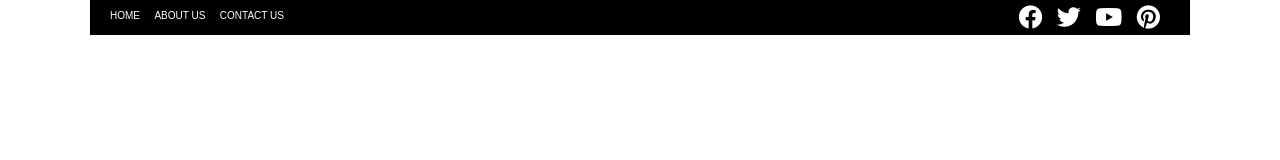
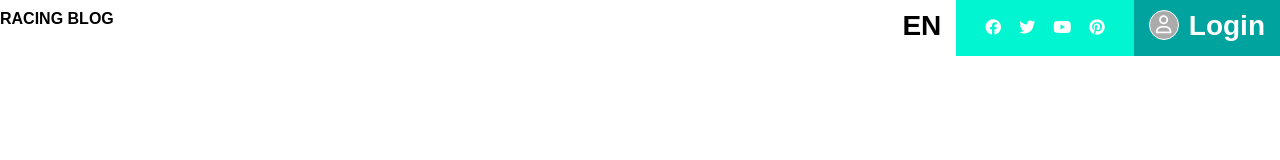
Before and after one commit to zachtix/racing_sport_blog, a plain HTML site: page index.html in a window 1280 px wide. Drawn offline with Linux system fonts and the light colour scheme.

Commit message:
test css

```diff
--- a/css/index.css
+++ b/css/index.css
@@ -15,28 +15,72 @@
   font-family: sans-serif;
   transition: 0.5s;
 }
-
 .topBar {
+  width: 100%;
+  background-color: var(--bark);
+}
+.warpper {
   display: flex;
   justify-content: space-between;
-  max-width: 1100px;
+  max-width: 1440px;
   margin: auto;
-  padding: 5px 20px;
-  background-color: black;
-  /* border: 1px solid red; */
+  background-color: white;
+
 }
 
-.topBar a {
-  font-size: 10px;
-  color: white;
-  margin-right: 10px;
+.topBarLeft h1 {
+  font-size: 16px;
+  color: black;
+  padding: 10px 0;
   text-transform: uppercase;
 }
 
-.topBar a:hover {
-  color: var(--gray-light);
+.topBarRight {
+  display: flex;
 }
 
-.topBar a i {
-  font-size: 24px;
+.topBarRight .start {
+  color: black;
+  text-transform: uppercase;
+  padding: 10px 15px;
+  font-size: 14px;
 }
+
+.topBarRight .center {
+  display: flex;
+  justify-content: space-between;
+  background-color: var(--blue-light);
+  padding: 10px 20px;
+}
+
+.topBarRight .center a {
+  padding: 7px;
+  margin: 2px;
+  border-radius: 50%;
+  color: white;
+}
+
+.topBarRight .center a:hover {
+  background-color: var(--gray-light);
+}
+
+.topBarRight .end {
+  display: flex;
+  padding: 10px 15px;
+  font-size: 14px;
+  background-color: var(--blue-dark);
+  color: white;
+}
+
+.topBarRight .end i {
+  font-size: 18px;
+  background-color: var(--gray-light);
+  border-radius: 50%;
+  padding: auto;
+  padding-top: 4px;
+  padding-left: 6px;
+  width: 30px;
+  height: 30px;
+  margin-right: 10px;
+  border: 1px solid white;
+}
--- a/index.html
+++ b/index.html
@@ -10,21 +10,30 @@
     crossorigin="anonymous"
     referrerpolicy="no-referrer"
   />
-  <title>Document</title>
+  <title>Racing Blog</title>
 </head>
 <body>
   <div class="topBar">
+    <div class="warpper">
       <div class="topBarLeft">
-      <a href="">home</a>
-      <a href="">about us</a>
-      <a href="">contact us</a>
+        <h1>Racing Blog</h1>
       </div>
       <div class="topBarRight">
+        <div class="start">
+          <h1>en</h1>
+        </div>
+        <div class="center">
           <a href="" target="_blank"><i class="fab fa-facebook"></i></a>
           <a href="" target="_blank"><i class="fab fa-twitter"></i></a>
           <a href="" target="_blank"><i class="fab fa-youtube"></i></a>
           <a href="" target="_blank"><i class="fab fa-pinterest"></i></a>
         </div>
+        <div class="end">
+          <i class="fa-regular fa-user"></i>
+          <h1>Login</h1>
+        </div>
+      </div>
+    </div>
   </div>
 </body>
 </html>
```
Also changed, not shown: 1 other file. Lines whose indentation alone changed are shown as unchanged.
